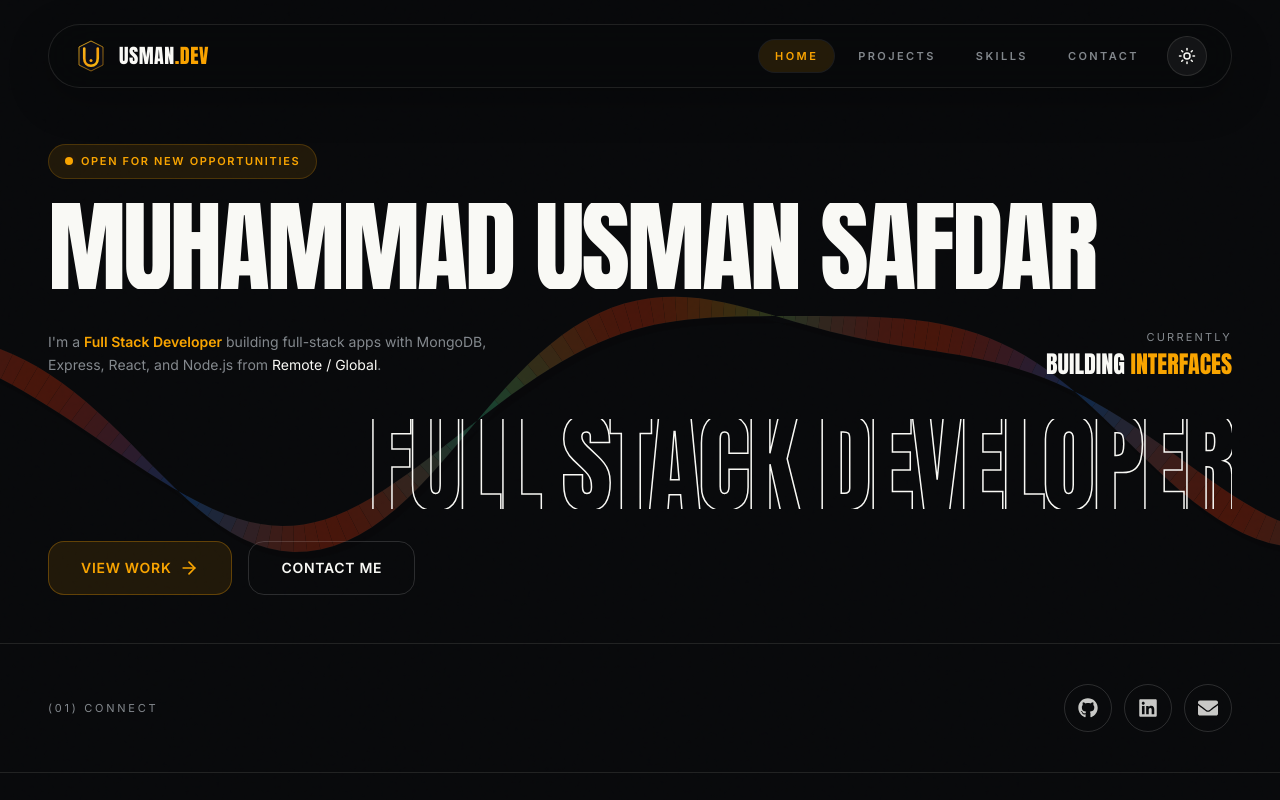
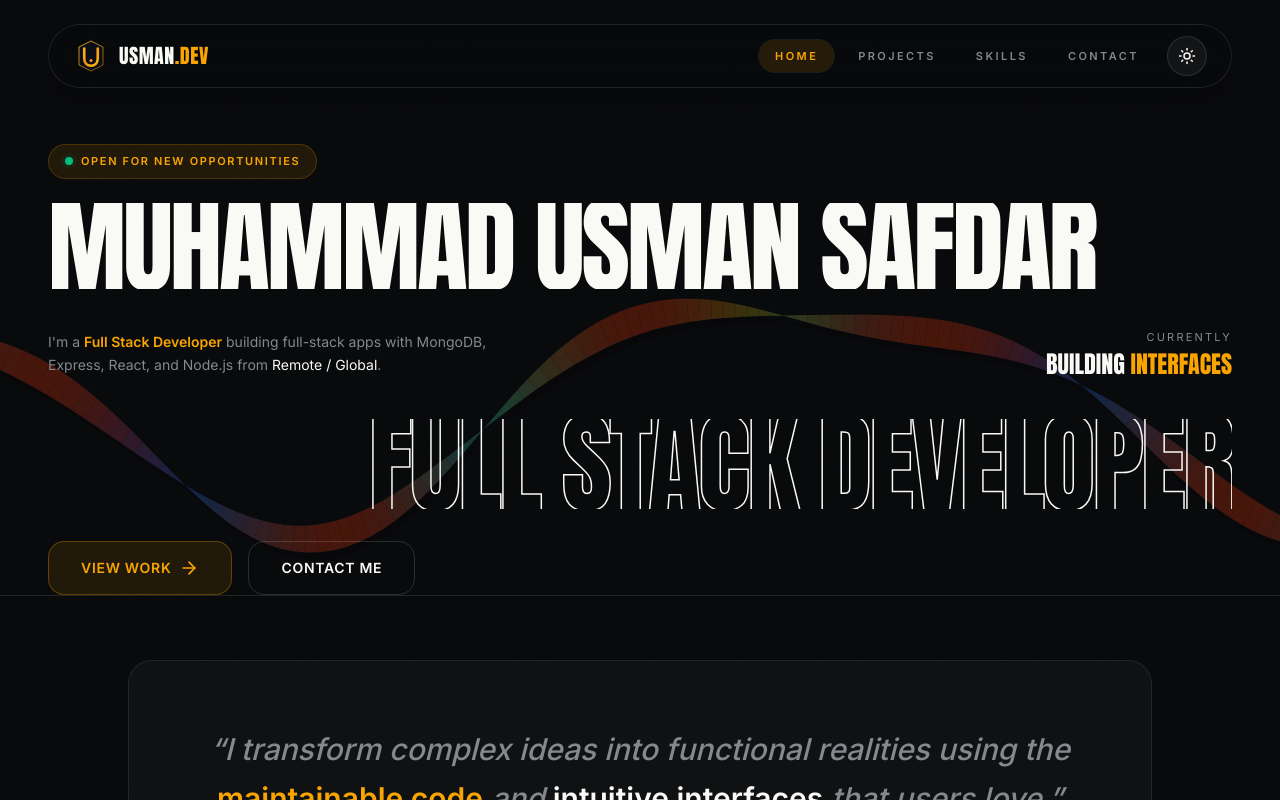
Before and after one commit to usmansHUB/portfolio, a React (Vite) app: page / in a window 1280 px wide. Shown: the top 800 px of the page. Built offline with nearby package versions, Linux system fonts and the light colour scheme.

Commit message:
Optimize bundle size, remove unused files, update favicon colors, swap skills (Next.js -> Flutter, remove JWT), improve icon/availability dot visibility

```diff
--- a/src/components/ProjectCard.jsx
+++ /dev/null
@@ -1,66 +0,0 @@
-import { motion } from 'framer-motion';
-import { ExternalLink } from 'lucide-react';
-
-const ProjectCard = ({ project }) => {
-  const { title, description, image, featured, link, status } = project;
-
-  return (
-    <motion.article
-      initial={{ opacity: 0, y: 24 }}
-      whileInView={{ opacity: 1, y: 0 }}
-      viewport={{ once: true }}
-      className="panel group flex h-full flex-col overflow-hidden transition-colors hover:border-accent/30"
-    >
-      <div className="relative flex h-48 items-center justify-center overflow-hidden border-b border-foreground/10 bg-muted/40 md:h-56">
-        {image ? (
-          <>
-            <div className="absolute inset-0 z-10 bg-gradient-to-t from-background/80 to-transparent" />
-            <img
-              src={image}
-              alt={title}
-              loading="lazy"
-              className="h-full w-full object-cover transition-transform duration-700 group-hover:scale-110"
-            />
-          </>
-        ) : (
-          <span className="font-display text-4xl uppercase text-foreground/10 transition-colors group-hover:text-accent/20">
-            {title.slice(0, 2)}
-          </span>
-        )}
-        {featured && (
-          <span className="absolute right-4 top-4 z-20 rounded-full border border-accent/30 bg-accent/10 px-3 py-1 text-[10px] font-semibold uppercase tracking-[0.2em] text-accent">
-            Featured
-          </span>
-        )}
-      </div>
-
-      <div className="flex flex-grow flex-col p-6 md:p-8">
-        <h3 className="font-display text-xl uppercase tracking-wide transition-colors group-hover:text-accent md:text-2xl">
-          {title}
-        </h3>
-        <p className="mt-3 flex-grow text-sm leading-relaxed text-muted-foreground">{description}</p>
-
-        <div className="mt-6 flex items-center justify-between border-t border-foreground/10 pt-4">
-          {link ? (
-            <a
-              href={link}
-              target={link.startsWith('http') ? '_blank' : undefined}
-              rel={link.startsWith('http') ? 'noopener noreferrer' : undefined}
-              className="inline-flex items-center gap-2 text-[11px] font-semibold uppercase tracking-[0.2em] text-accent transition-opacity hover:opacity-80"
-            >
-              Open Project
-              <ExternalLink className="h-4 w-4" />
-            </a>
-          ) : status ? (
-            <span className="inline-flex items-center gap-2 text-[11px] font-semibold uppercase tracking-[0.2em] text-muted-foreground">
-              <span className="h-2 w-2 animate-pulse rounded-full bg-accent" />
-              {status}
-            </span>
-          ) : null}
-        </div>
-      </div>
-    </motion.article>
-  );
-};
-
-export default ProjectCard;
--- a/src/components/ui/twisting-ribbon.jsx
+++ b/src/components/ui/twisting-ribbon.jsx
@@ -1,4 +1,4 @@
-"use client";;
+"use client";
 import { useEffect, useRef } from "react";
 import { cn } from "@/lib/utils";
 
--- a/src/data/portfolioData.js
+++ b/src/data/portfolioData.js
@@ -1,7 +1,7 @@
 export const FRONTEND_SKILLS = [
   { name: 'JavaScript', color: '#F7DF1E', letter: 'JS', icon: 'SiJavascript' },
   { name: 'React', color: '#61DAFB', letter: 'R', icon: 'SiReact' },
-  { name: 'Next.js', color: '#ffffff', letter: 'N', icon: 'SiNextdotjs' },
+  { name: 'Flutter', color: '#47C5FB', letter: 'F', icon: 'SiFlutter' },
   { name: 'Tailwind CSS', color: '#38BDF8', letter: 'TW', icon: 'SiTailwindcss' },
   { name: 'HTML5', color: '#E34F26', letter: 'H5', icon: 'SiHtml5' },
   { name: 'CSS3', color: '#1572B6', letter: 'C3', icon: 'SiCss' },
@@ -12,9 +12,8 @@ export const BACKEND_SKILLS = [
   { name: 'Node.js', color: '#339933', letter: 'N', icon: 'SiNodedotjs' },
   { name: 'Express', color: '#ffffff', letter: 'E', icon: 'SiExpress' },
   { name: 'MongoDB', color: '#47A248', letter: 'M', icon: 'SiMongodb' },
-  { name: 'SQL', color: '#00758F', letter: 'SQL', icon: 'DiMsqlServer' },
+  { name: 'SQL', color: '#3399ff', letter: 'SQL', icon: 'DiMsqlServer' },
   { name: 'REST APIs', color: '#F97316', letter: 'API', icon: 'SiPostman' },
-  { name: 'JWT', color: '#E11D48', letter: 'JWT', icon: 'SiJsonwebtokens' },
   { name: 'Mongoose', color: '#880000', letter: 'MG', icon: 'SiMongodb' },
 ];
 
--- a/src/pages/Contact.jsx
+++ b/src/pages/Contact.jsx
@@ -71,7 +71,6 @@ const Contact = () => {
       <div className="relative overflow-hidden px-4 pb-24 pt-24 md:px-12 md:pt-28">
         <div className="mx-auto max-w-7xl">
           <div className="mx-auto mb-14 max-w-3xl text-center">
-            <p className="text-[11px] uppercase tracking-[0.35em] text-muted-foreground">(04) Reach out</p>
             <h1 className="mt-3 font-display text-4xl uppercase tracking-[0.02em] md:text-6xl">Let&apos;s build something remarkable</h1>
             <p className="mt-4 text-base leading-relaxed text-muted-foreground md:text-lg">
               Have a project in mind or just want to say hello? I&apos;d love to hear from you.
--- a/src/pages/Home.jsx
+++ b/src/pages/Home.jsx
@@ -1,11 +1,43 @@
 import { Link } from 'react-router-dom';
 import { motion } from 'framer-motion';
 import { ArrowRight, Globe, Smartphone, Database, Quote } from 'lucide-react';
-import { FaGithub, FaLinkedin, FaEnvelope } from 'react-icons/fa';
-import * as SiIcons from 'react-icons/si';
-import * as DiIcons from 'react-icons/di';
+import {
+  SiJavascript,
+  SiReact,
+  SiFlutter,
+  SiTailwindcss,
+  SiHtml5,
+  SiCss,
+  SiVite,
+  SiNodedotjs,
+  SiExpress,
+  SiMongodb,
+  SiPostman,
+  SiGit,
+  SiGithub,
+  SiFigma,
+} from 'react-icons/si';
+import { DiMsqlServer } from 'react-icons/di';
 import { portfolioData } from '../data/portfolioData';
 import PageTransition from '../components/PageTransition';
+
+const SKILL_ICONS = {
+  SiJavascript,
+  SiReact,
+  SiFlutter,
+  SiTailwindcss,
+  SiHtml5,
+  SiCss,
+  SiVite,
+  SiNodedotjs,
+  SiExpress,
+  SiMongodb,
+  DiMsqlServer,
+  SiPostman,
+  SiGit,
+  SiGithub,
+  SiFigma,
+};
 
 const ROLE_ICONS = {
   fullstack: <Globe className="h-7 w-7 text-accent" />,
@@ -13,26 +45,7 @@ const ROLE_ICONS = {
   backend: <Database className="h-7 w-7 text-accent" />,
 };
 
-const SocialLink = ({ href, label, icon, download }) => {
-  const isExternal = /^https?:\/\//.test(href);
-  return (
-    <a
-      href={href}
-      aria-label={label}
-      target={isExternal ? '_blank' : undefined}
-      rel={isExternal ? 'noopener noreferrer' : undefined}
-      download={download}
-      className="group relative flex h-12 w-12 items-center justify-center rounded-full border border-foreground/15 text-foreground/80 transition-all hover:scale-110 hover:border-accent hover:text-accent"
-    >
-      {icon}
-      <span className="pointer-events-none absolute -bottom-6 text-[9px] uppercase tracking-[0.2em] opacity-0 transition-opacity group-hover:opacity-100">
-        {label}
-      </span>
-    </a>
-  );
-};
-
-const getIconComponent = (iconName) => SiIcons[iconName] || DiIcons[iconName];
+const getIconComponent = (iconName) => SKILL_ICONS[iconName];
 
 const Home = () => {
   const { profile, roles, skillCategories } = portfolioData;
@@ -61,8 +74,8 @@ const Home = () => {
               className="mb-6 inline-flex items-center gap-2 rounded-full border border-accent/20 bg-accent/10 px-4 py-2 text-[11px] font-semibold uppercase tracking-[0.15em] text-accent"
             >
               <span className="relative flex h-2 w-2">
-                <span className="absolute inline-flex h-full w-full animate-ping rounded-full bg-accent opacity-75" />
-                <span className="relative inline-flex h-2 w-2 rounded-full bg-accent" />
+                <span className="absolute inline-flex h-full w-full animate-ping rounded-full bg-emerald-500 opacity-75" />
+                <span className="relative inline-flex h-2 w-2 rounded-full bg-emerald-500" />
               </span>
               {profile.availability}
             </motion.div>
@@ -117,22 +130,6 @@ const Home = () => {
             </motion.div>
           </motion.div>
         </section>
-
-        <motion.section
-          initial={{ opacity: 0, y: 20 }}
-          animate={{ opacity: 1, y: 0 }}
-          transition={{ duration: 1.4, delay: 1.8 }}
-          className="relative mt-12 border-t border-foreground/10 px-6 py-10 md:px-12"
-        >
-          <div className="flex flex-col items-start justify-between gap-6 md:flex-row md:items-center">
-            <div className="text-[11px] uppercase tracking-[0.25em] text-muted-foreground">(01) Connect</div>
-            <div className="flex gap-3">
-              <SocialLink href={profile.socials.github} label="GitHub" icon={<FaGithub className="h-5 w-5" />} />
-              <SocialLink href={profile.socials.linkedin} label="LinkedIn" icon={<FaLinkedin className="h-5 w-5" />} />
-              <SocialLink href={`mailto:${profile.email}`} label="Email" icon={<FaEnvelope className="h-5 w-5" />} />
-            </div>
-          </div>
-        </motion.section>
 
         <section className="border-t border-foreground/10 px-6 py-16 md:px-12">
           <div className="mx-auto max-w-5xl">
--- a/src/pages/Projects.jsx
+++ b/src/pages/Projects.jsx
@@ -23,7 +23,6 @@ const Projects = () => {
       <div className="relative px-6 pb-24 pt-24 md:px-12 md:pt-28">
         <div className="mx-auto max-w-7xl">
           <div className="mb-16 max-w-2xl">
-            <p className="text-[11px] uppercase tracking-[0.25em] text-muted-foreground">(02) Work</p>
             <h1 className="mt-3 font-display text-4xl uppercase tracking-tight md:text-6xl">Projects</h1>
             <p className="mt-4 text-base leading-relaxed text-muted-foreground md:text-lg">
               MERN stack projects — from React frontends to Express APIs and MongoDB data layers.
--- a/src/pages/Skills.jsx
+++ b/src/pages/Skills.jsx
@@ -1,13 +1,46 @@
 import { motion } from 'framer-motion';
 import { portfolioData } from '../data/portfolioData';
 import PageTransition from '../components/PageTransition';
-import * as SiIcons from 'react-icons/si';
-import * as DiIcons from 'react-icons/di';
+import {
+  SiJavascript,
+  SiReact,
+  SiFlutter,
+  SiTailwindcss,
+  SiHtml5,
+  SiCss,
+  SiVite,
+  SiNodedotjs,
+  SiExpress,
+  SiMongodb,
+  SiPostman,
+  SiGit,
+  SiGithub,
+  SiFigma,
+} from 'react-icons/si';
+import { DiMsqlServer } from 'react-icons/di';
+
+const SKILL_ICONS = {
+  SiJavascript,
+  SiReact,
+  SiFlutter,
+  SiTailwindcss,
+  SiHtml5,
+  SiCss,
+  SiVite,
+  SiNodedotjs,
+  SiExpress,
+  SiMongodb,
+  DiMsqlServer,
+  SiPostman,
+  SiGit,
+  SiGithub,
+  SiFigma,
+};
 
 const Skills = () => {
   const { skillCategories } = portfolioData;
 
-  const getIconComponent = (iconName) => SiIcons[iconName] || DiIcons[iconName];
+  const getIconComponent = (iconName) => SKILL_ICONS[iconName];
 
   const getSkillBadgeText = (skill) => {
     if (skill.letter?.trim()) return skill.letter.trim().toUpperCase();
@@ -25,7 +58,6 @@ const Skills = () => {
       <div className="relative overflow-hidden px-6 pb-24 pt-24 md:px-12 md:pt-28">
         <div className="mx-auto max-w-7xl">
           <div className="mx-auto mb-16 max-w-2xl text-center">
-            <p className="text-[11px] uppercase tracking-[0.25em] text-muted-foreground">(03) Arsenal</p>
             <h1 className="mt-3 font-display text-4xl uppercase tracking-tight md:text-6xl">Skills</h1>
             <p className="mt-4 text-base leading-relaxed text-muted-foreground md:text-lg">
               Core technologies and tools I use to build modern websites and applications.
@@ -63,9 +95,8 @@ const Skills = () => {
                         <motion.div
                           whileHover={{ scale: 1.18, rotate: 6 }}
                           transition={{ type: 'spring', stiffness: 260, damping: 16 }}
-                          className={`flex h-14 w-14 items-center justify-center overflow-hidden rounded-full border border-foreground/10 bg-muted/50 font-display text-center leading-none shadow-sm transition-shadow group-hover:shadow-[0_0_0_4px_rgba(255,215,0,0.08)] md:h-16 md:w-16 ${
-                            IconComponent ? 'text-2xl' : 'px-1 text-[0.62rem] font-semibold tracking-[0.16em] md:text-[0.72rem]'
-                          }`}
+                          className={`flex h-14 w-14 items-center justify-center overflow-hidden rounded-full border border-foreground/10 bg-muted/50 font-display text-center leading-none shadow-sm transition-shadow group-hover:shadow-[0_0_0_4px_rgba(255,215,0,0.08)] md:h-16 md:w-16 ${IconComponent ? 'text-2xl' : 'px-1 text-[0.62rem] font-semibold tracking-[0.16em] md:text-[0.72rem]'
+                            }`}
                           style={{ color: skill.color }}
                         >
                           {IconComponent ? (
```
Also changed, not shown: public/logo.svg.
